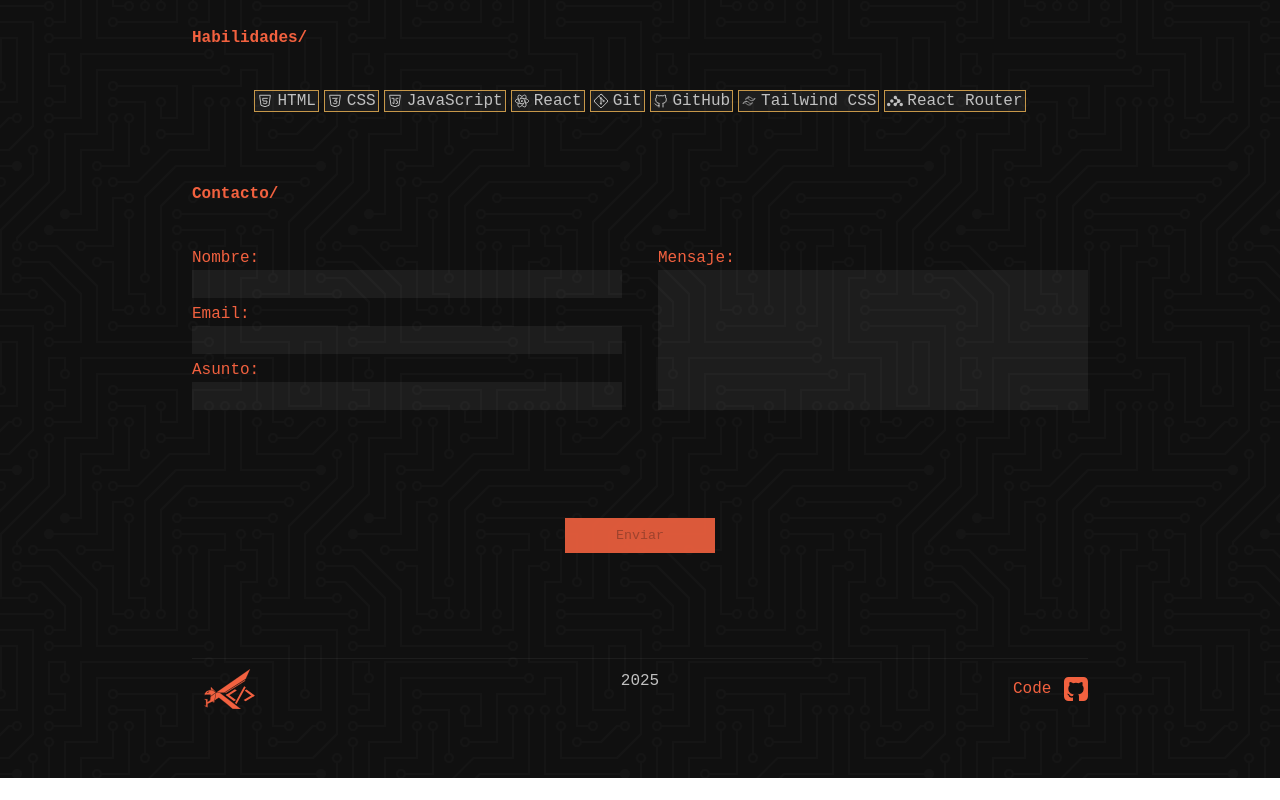
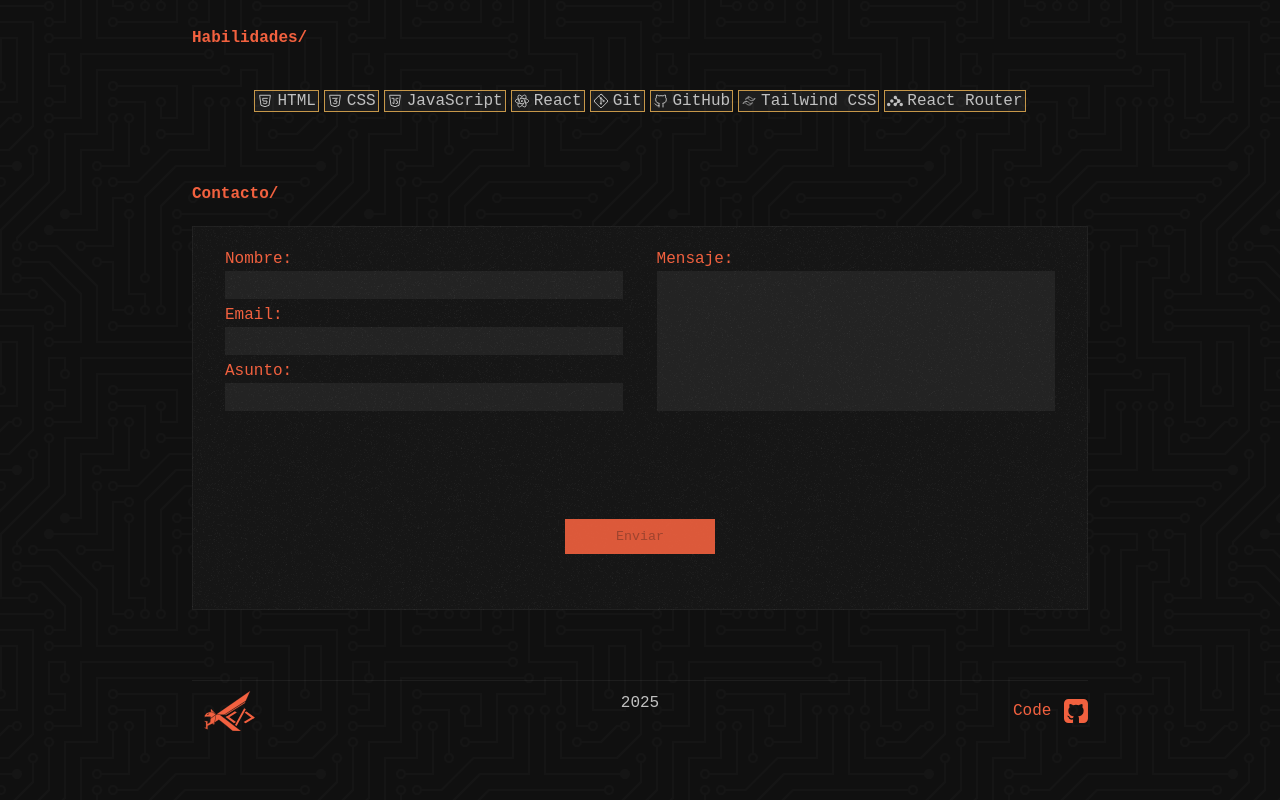
Before and after one commit to KristianC8/Portfolio-Kristian, a React (Vite) app: page / in a window 1280 px wide. Shown: the part 2043-2843 px from the top of the page. Before the commit the page ends 2821 px from the top, so only its background shows below. Built offline with nearby package versions, Linux system fonts and the light colour scheme; a web font is replaced by a local one.

Commit message:
styles: added border, background and adjusted paddings

```diff
--- a/src/components/Contact.css
+++ b/src/components/Contact.css
@@ -1,8 +1,10 @@
 .contact-form {
-    padding: 1.875rem 0 0 0;
+    padding: 1.875rem .2rem;
     display: flex;
     flex-direction: column;
     gap: .3125rem;
+    border: solid thin #b8b8b810;
+    background-image: url('../assets/img/img-noise-361x370.png');
 }
 
 .contact-form label {
@@ -83,9 +85,6 @@
 }
 
 @media only screen and (min-width: 1100px) {
-    .contact-form {
-        padding: 1.25rem 0 0 0;
-    }
 
     .contact-container {
         display: flex;
@@ -106,3 +105,9 @@
         height: 100%;
     }
 }
+
+@media only screen and (min-width: 600px) {
+    .contact-form {
+        padding: 1.25rem 2rem;
+    }
+}
```
